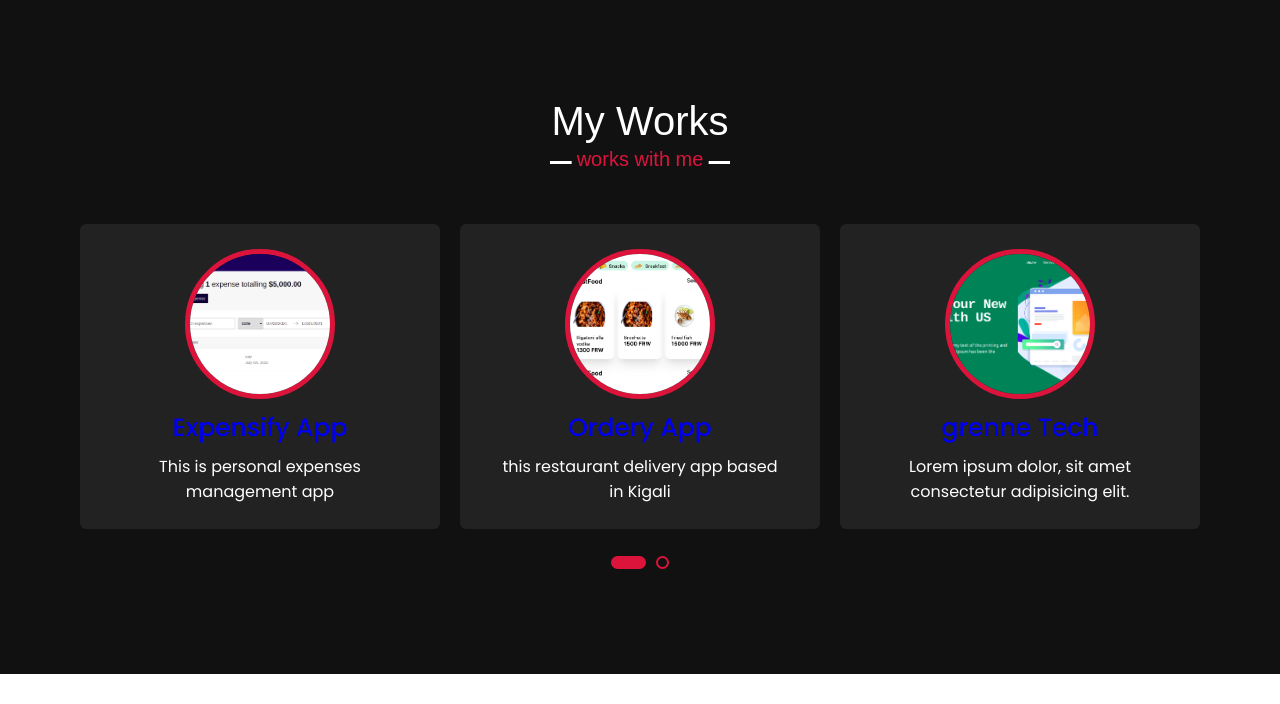
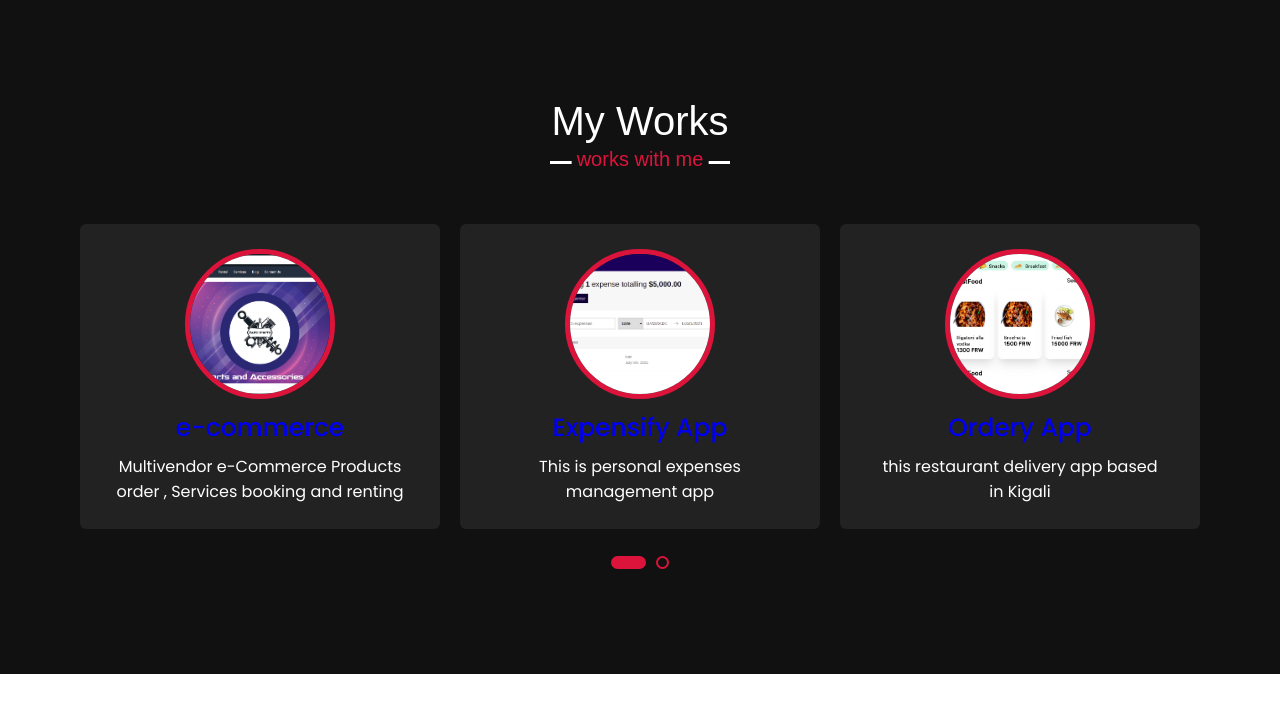
Before and after one commit to TuyizeeAnastase/portifolio, a PHP site: page / in a window 1280 px wide. Shown: the part 2863-3567 px from the top of the page. Run offline with PHP 8.4, Linux system fonts and the light colour scheme; some libraries are stand-ins or nearby versions.

Commit message:
add-project

```diff
--- a/index.html
+++ b/index.html
@@ -168,6 +168,13 @@
             <div class="carousel owl-carousel">
                 <div class="card">
                     <div class="box">
+                    <img src="./images/sokopark.png" alt="">
+                      <div class="text"><a href="https://sokopark.com/" >e-commerce</a></div>
+                        <p>Multivendor e-Commerce Products order , Services booking and renting</p>
+                    </div>
+                </div>
+                <div class="card">
+                    <div class="box">
                     <img src="./images/expensify.png" alt="">
                       <div class="text"><a href="https://tuyizere-expensify-app.herokuapp.com/">Expensify App</a> </div>
                         <p>This is personal expenses management app</p>
@@ -184,14 +191,7 @@
                     <div class="box">
                     <img src="./images/greennetech.png" alt="">
                       <div class="text"><a href="https://greentech.solvit.live/">grenne Tech</a></div>
-                        <p>Lorem ipsum dolor, sit amet consectetur adipisicing elit.</p>
-                    </div>
-                </div>
-                <div class="card">
-                    <div class="box">
-                    <img src="./images/greennetech.png" alt="">
-                      <div class="text">Someone name</div>
-                        <p>This is website of IoT electronic design company</p>
+                        <p>Bussiness website.</p>
                     </div>
                 </div>
             </div>
--- a/style.css
+++ b/style.css
@@ -96,7 +96,7 @@
 
 .home{
      display: flex;
-     background: url('./images/home1.jpg') no-repeat center;
+     background: url('./images/home.jpg') no-repeat center;
      height: 100vh;
      color: #fff;
      min-height: 500px;
```
Also changed, not shown: images/sokopark.png (added), 1 other file.
